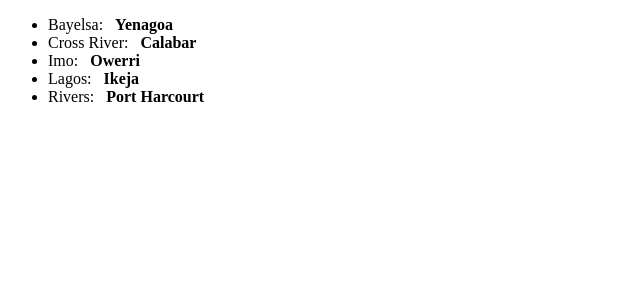
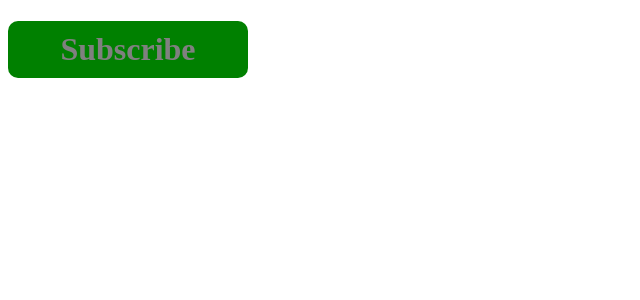
Before and after one commit to Kemelite1/React.js, a React (Vite) app in the folder react-basics/react-app/: page / in a window 1280 px wide. Shown: the top 300 px of the page, without its empty margins (0-640 px from the left). Built offline with nearby package versions, Linux system fonts and the light colour scheme.

Commit message:
click events

```diff
--- a/react-basics/react-app/src/App.jsx
+++ b/react-basics/react-app/src/App.jsx
@@ -1,9 +1,9 @@
-import List from './List';
+import Button  from './Button';
 
 function App() {
   return (
     <div>
-      <List />
+      <Button />
     </div>
   );
 }
--- a/react-basics/react-app/src/Button.jsx
+++ b/react-basics/react-app/src/Button.jsx
@@ -9,9 +9,10 @@ function Button(){
         textAlign: "center"
 
     }
+    const handleClick = () => console.log('Hello');
 
     return (
-        <h1 style={styles}>Subscribe</h1>
+        <h1 onClick={handleClick} style={styles}>Subscribe</h1>
     );
 }
 export default Button;
```
